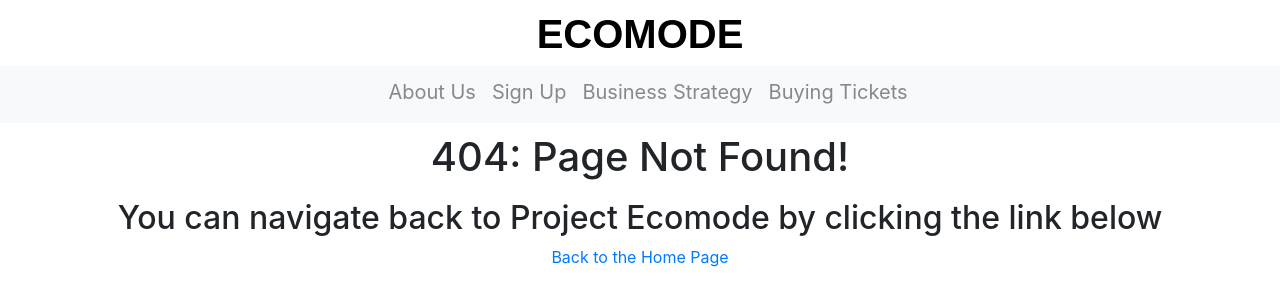
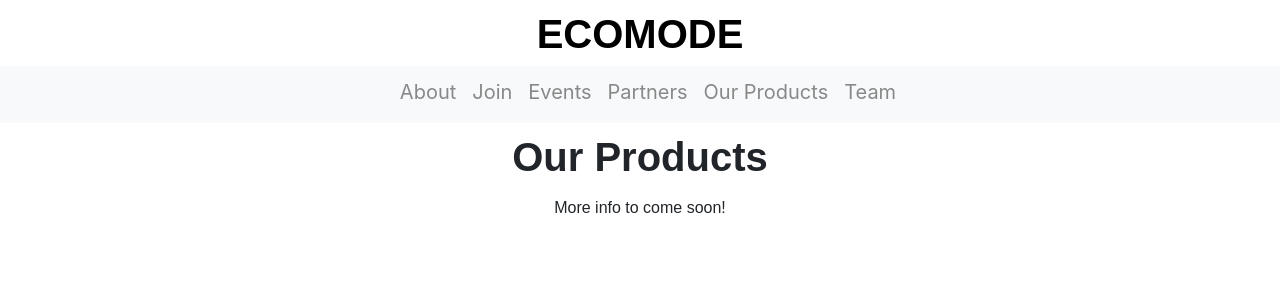
Before and after one commit to muhammadskhattak/ecomode, a React (Create React App) app: page /products in a window 1280 px wide. Before the commit this address had no page. Shown: the top 306 px of the page. Built offline with nearby package versions, Linux system fonts and the light colour scheme.

Commit message:
Cleaned up the code a bit. Added pages and adjusted Navbar to meet client needs.

```diff
--- a/src/About/About.js
+++ b/src/About/About.js
@@ -1,8 +1,8 @@
 import React from 'react';
 import EcomodeNav from '../GlobalComponents/EcomodeNav';
-// import '../Stylesheets/App.css'
-import '../Stylesheets/Home.css'
-import {Card, CardImg, CardText, CardBody, CardTitle, CardSubtitle, Button} from 'reactstrap';
+import '../Stylesheets/App.css';
+import '../Stylesheets/Card.css';
+import { Card, CardText, CardBody, CardTitle } from 'reactstrap';
 
 const about = (props) => {
   return (
--- /dev/null
+++ b/src/Events/Events.js
@@ -0,0 +1,15 @@
+import React from 'react';
+import EcomodeNav from '../GlobalComponents/EcomodeNav';
+import '../Stylesheets/App.css';
+
+const events = (props) => {
+    return (
+        <div>
+            <EcomodeNav />
+            <h1 className='pageHeader'>Events</h1>
+            <p className='paragraph' style={{textAlign:'center'}}>More info to come soon!</p>
+        </div>
+    );
+}
+
+export default events;
--- a/src/GlobalComponents/EcomodeNav.js
+++ b/src/GlobalComponents/EcomodeNav.js
@@ -32,16 +32,22 @@ export default class EcomodeNav extends React.Component {
             <Collapse isOpen={this.state.isOpen} navbar>
               <Nav className="mx-auto" navbar>
                 <NavItem>
-                  <NavLink href="/about">About Us</NavLink>
+                  <NavLink href="/about">About</NavLink>
                 </NavItem>
                 <NavItem>
-                  <NavLink href="/signup">Sign Up</NavLink>
+                  <NavLink href="/signup">Join</NavLink>
                 </NavItem>
                 <NavItem>
-                  <NavLink href="/strategy">Business Strategy</NavLink>
+                  <NavLink href="/events">Events</NavLink>
                 </NavItem>
                 <NavItem>
-                  <NavLink href="/tickets">Buying Tickets</NavLink>
+                  <NavLink href="/partners">Partners</NavLink>
+                </NavItem>
+                <NavItem>
+                  <NavLink href="/products">Our Products</NavLink>
+                </NavItem>
+                <NavItem>
+                  <NavLink href="/team">Team</NavLink>
                 </NavItem>
               </Nav>
             </Collapse>
--- a/src/GlobalComponents/PageRouter.js
+++ b/src/GlobalComponents/PageRouter.js
@@ -4,8 +4,10 @@ import App from '../App/App';
 import Home from '../Home/Home';
 import About from '../About/About';
 import Signup from '../Signup/Signup';
-import Strategy from '../Strategy/Strategy';
-import Tickets from '../Tickets/Tickets';
+import Partners from '../Partners/Partners';
+import Team from '../Team/Team';
+import Events from '../Events/Events';
+import Products from '../Products/Products';
 import PathNotFound from './PathNotFound';
 
 const routing = (props) => {
@@ -17,8 +19,10 @@ const routing = (props) => {
                     <Route path="/home" component={Home} />
                     <Route path="/about" component={About} />
                     <Route path="/signup" component={Signup} />
-                    <Route path="/strategy" component={Strategy} />
-                    <Route path="/tickets" component={Tickets} />
+                    <Route path="/partners" component={Partners} />
+                    <Route path="/team" component={Team} />
+                    <Route path="/events" component={Events} />
+                    <Route path="/products" component={Products} />
                     <Route component={PathNotFound} />
                 </Switch>
             </div>
--- /dev/null
+++ b/src/Partners/Partners.js
@@ -0,0 +1,15 @@
+import React from 'react';
+import EcomodeNav from '../GlobalComponents/EcomodeNav';
+import '../Stylesheets/App.css';
+
+const partners = (props) => {
+    return (
+        <div>
+            <EcomodeNav />
+            <h1 className='pageHeader'>Our Partners</h1>
+            <p className='paragraph' style={{textAlign:'center'}}>More info to come soon!</p>
+        </div>
+    );
+}
+
+export default partners;
--- /dev/null
+++ b/src/Products/Products.js
@@ -0,0 +1,15 @@
+import React from 'react';
+import EcomodeNav from '../GlobalComponents/EcomodeNav';
+import '../Stylesheets/App.css';
+
+const products = (props) => {
+    return (
+        <div>
+            <EcomodeNav />
+            <h1 className='pageHeader'>Our Products</h1>
+            <p className='paragraph' style={{textAlign:'center'}}>More info to come soon!</p>
+        </div>
+    );
+}
+
+export default products;
--- a/src/Strategy/Strategy.js
+++ /dev/null
@@ -1,14 +0,0 @@
-import React from 'react';
-import EcomodeNav from '../GlobalComponents/EcomodeNav';
-import '../Stylesheets/App.css';
-
-const strategy = (props) => {
-    return (
-        <div>
-            <EcomodeNav />
-            <p className='paragraph'>Vivamus ipsum neque, vestibulum sit amet rhoncus ut, egestas vitae ante. Suspendisse nunc dolor, interdum nec posuere sed, consectetur id dolor. Donec ac felis quis orci vulputate ultricies. Donec elementum arcu est, ac pellentesque sem sodales eget. Aenean eget quam consequat, molestie risus vel, finibus leo. Sed ornare mauris nisl. Vivamus blandit ex interdum felis pretium congue. Sed sed dui pulvinar, pulvinar lacus id, interdum dui. Donec sit amet maximus diam. Praesent nec egestas mi, eu congue felis. Phasellus tempus vehicula blandit. Curabitur id enim ac felis porta porttitor. </p>
-        </div>
-    );
-}
-
-export default strategy;
--- a/src/Stylesheets/App.css
+++ b/src/Stylesheets/App.css
@@ -22,11 +22,21 @@
   color: #61dafb;
 }
 
+.pageHeader{
+  font-family: Arial;
+  font-weight: bold;
+  font-size: 40px;
+  text-align: center;
+  padding-top: 10px;
+}
+
 .header {
+  font-family: Arial;
   text-align: center;
   padding-top: 10px;
 }
 
 .paragraph {
+  font-family: Arial;
   margin: 15px;
 }
--- /dev/null
+++ b/src/Stylesheets/Card.css
@@ -0,0 +1,126 @@
+.html, .body {
+    background-color: #FFFFFF;
+  }
+
+  .CardContainer {
+    display: flex;
+    align-content: center;
+    justify-content: center;
+    align-items: center;
+    margin-top: 2%;
+    margin-left: 5%;
+    margin-right: 5%;
+    margin-bottom: 10%;
+    box-shadow: 6px 6px 10px 2px rgba(0,0,0,0.1);
+  }
+
+  .Card{
+    padding-top: 3em;
+    padding-bottom: 4em;
+    padding-left: 4em;
+    padding-right: 4em;
+  }
+
+  .CardImage{
+    display: flex;
+    align-self: center;
+    width: 30%;
+    height: auto;
+  }
+
+  .CardTitle {
+    font-family: Arial, Helvetica, sans-serif;
+    font-size: 30px;
+    color: #1e1e1e;
+    padding: 0.5em;
+  }
+  .CardSubtitle {
+    font-family: Arial, Helvetica, sans-serif;
+    font-size: 20px;
+    padding: 0.75em;
+    color: #6b6b6b;
+  }
+  .CardText{
+    font-family: Arial, Helvetica, sans-serif;
+    font-size: 12px;
+    padding: 0.75em;
+    color: #1e1e1e;
+  }
+
+  .CardButton {
+    font-family: Arial, Helvetica, sans-serif;
+    font-size: 20px;
+    border: none;
+    background-color: #DCDCDC;
+    color: #6b6b6b;
+    padding: 10px;
+    display: flex;
+    justify-content: center;
+    align-content: center;
+    align-self: center;
+  }
+
+  .headerHome{
+    text-align: center;
+    font-family: Arial;
+    font-size: 20px;
+    font-weight: bold;
+    color: black;
+    padding-top: 8px;
+  }
+
+  @media screen and (max-width: 720px) {
+    .CardContainer {
+      display: flex;
+      align-content: center;
+      justify-content: center;
+      align-items: center;
+      margin-top: 5%;
+      margin-left: 5%;
+      margin-right: 5%;
+      margin-bottom: 10%;
+      box-shadow: 6px 6px 10px 2px rgba(0,0,0,0.1);
+    }
+
+    .Card{
+      padding-top: 3em;
+      padding-bottom: 4em;
+      padding-left: 4em;
+      padding-right: 4em;
+    }
+
+    .CardTitle {
+      font-family: Arial, Helvetica, sans-serif;
+      font-size: 25px;
+      color: #1e1e1e;
+      padding: 0.5em;
+    }
+
+    .CardSubtitle {
+      font-family: Arial, Helvetica, sans-serif;
+      font-size: 18px;
+      padding: 0.75em;
+      color: #6b6b6b;
+    }
+
+    .CardText{
+      font-family: Arial, Helvetica, sans-serif;
+      font-size: 10px;
+      padding: 0.75em;
+      color: #1e1e1e;
+    }
+
+    .CardButton {
+      font-family: Arial, Helvetica, sans-serif;
+      font-size: 18px;
+      border: none;
+      background-color: #DCDCDC;
+      color: #6b6b6b;
+      padding: 10px;
+      display: flex;
+      justify-content: center;
+      align-content: center;
+      align-self: center;
+    }
+
+  }
--- a/src/Stylesheets/Home.css
+++ b/src/Stylesheets/Home.css
@@ -6,130 +6,3 @@
   text-align:center;
   width: 80px;
 }
-
-.html, .body {
-  background-color: #FFFFFF;
-}
-
-.CardContainer {
-  display: flex;
-  align-content: center;
-  justify-content: center;
-  align-items: center;
-  margin-top: 2%;
-  margin-left: 5%;
-  margin-right: 5%;
-  margin-bottom: 10%;
-  box-shadow: 6px 6px 10px 2px rgba(0,0,0,0.1);
-}
-
-.Card{
-  padding-top: 3em;
-  padding-bottom: 4em;
-  padding-left: 4em;
-  padding-right: 4em;
-}
-
-.CardImage{
-  display: flex;
-  align-self: center;
-  width: 30%;
-  height: auto;
-}
-
-.CardTitle {
-  font-family: Arial, Helvetica, sans-serif;
-  font-size: 30px;
-  color: #1e1e1e;
-  padding: 0.5em;
-}
-.CardSubtitle {
-  font-family: Arial, Helvetica, sans-serif;
-  font-size: 20px;
-  padding: 0.75em;
-  color: #6b6b6b;
-}
-.CardText{
-  font-family: Arial, Helvetica, sans-serif;
-  font-size: 12px;
-  padding: 0.75em;
-  color: #1e1e1e;
-}
-
-.CardButton {
-  font-family: Arial, Helvetica, sans-serif;
-  font-size: 20px;
-  border: none;
-  background-color: #DCDCDC;
-  color: #6b6b6b;
-  padding: 10px;
-  display: flex;
-  justify-content: center;
-  align-content: center;
-  align-self: center;
-}
-
-.headerHome{
-  text-align: center;
-  font-family: Arial;
-  font-size: 20px;
-  font-weight: bold;
-  color: black;
-  padding-top: 8px;
-}
-
-@media screen and (max-width: 720px) {
-  .CardContainer {
-    display: flex;
-    align-content: center;
-    justify-content: center;
-    align-items: center;
-    margin-top: 5%;
-    margin-left: 5%;
-    margin-right: 5%;
-    margin-bottom: 10%;
-    box-shadow: 6px 6px 10px 2px rgba(0,0,0,0.1);
-  }
-
-  .Card{
-    padding-top: 3em;
-    padding-bottom: 4em;
-    padding-left: 4em;
-    padding-right: 4em;
-  }
-
-  .CardTitle {
-    font-family: Arial, Helvetica, sans-serif;
-    font-size: 25px;
-    color: #1e1e1e;
-    padding: 0.5em;
-  }
-
-  .CardSubtitle {
-    font-family: Arial, Helvetica, sans-serif;
-    font-size: 18px;
-    padding: 0.75em;
-    color: #6b6b6b;
-  }
-
-  .CardText{
-    font-family: Arial, Helvetica, sans-serif;
-    font-size: 10px;
-    padding: 0.75em;
-    color: #1e1e1e;
-  }
-
-  .CardButton {
-    font-family: Arial, Helvetica, sans-serif;
-    font-size: 18px;
-    border: none;
-    background-color: #DCDCDC;
-    color: #6b6b6b;
-    padding: 10px;
-    display: flex;
-    justify-content: center;
-    align-content: center;
-    align-self: center;
-  }
-
-}
--- /dev/null
+++ b/src/Team/Team.js
@@ -0,0 +1,15 @@
+import React from 'react';
+import EcomodeNav from '../GlobalComponents/EcomodeNav';
+import '../Stylesheets/App.css';
+
+const team = (props) => {
+    return (
+        <div>
+            <EcomodeNav />
+            <h1 className='pageHeader'>Meet the Team</h1>
+            <p className='paragraph' style={{textAlign:'center'}}>More info to come soon!</p>
+        </div>
+    );
+}
+
+export default team;
--- a/src/Tickets/Tickets.js
+++ /dev/null
@@ -1,14 +0,0 @@
-import React from 'react';
-import EcomodeNav from '../GlobalComponents/EcomodeNav';
-import '../Stylesheets/App.css';
-
-const tickets = (props) => {
-    return (
-        <div>
-            <EcomodeNav />
-            <p className='paragraph'> Nullam consectetur sollicitudin tortor a vehicula. Donec nunc tellus, gravida a sodales nec, maximus nec libero. Nam efficitur arcu nec ornare malesuada. Proin ut ultrices arcu. Fusce diam quam, aliquet ullamcorper pharetra non, tincidunt sit amet enim. Nam iaculis accumsan justo at molestie. Integer aliquam nisl mauris, et eleifend quam lobortis quis. Cras semper feugiat feugiat. Sed vulputate lacus sed lorem tempus, sed condimentum nulla hendrerit. </p>
-        </div>
-    );
-}
-
-export default tickets;
```
